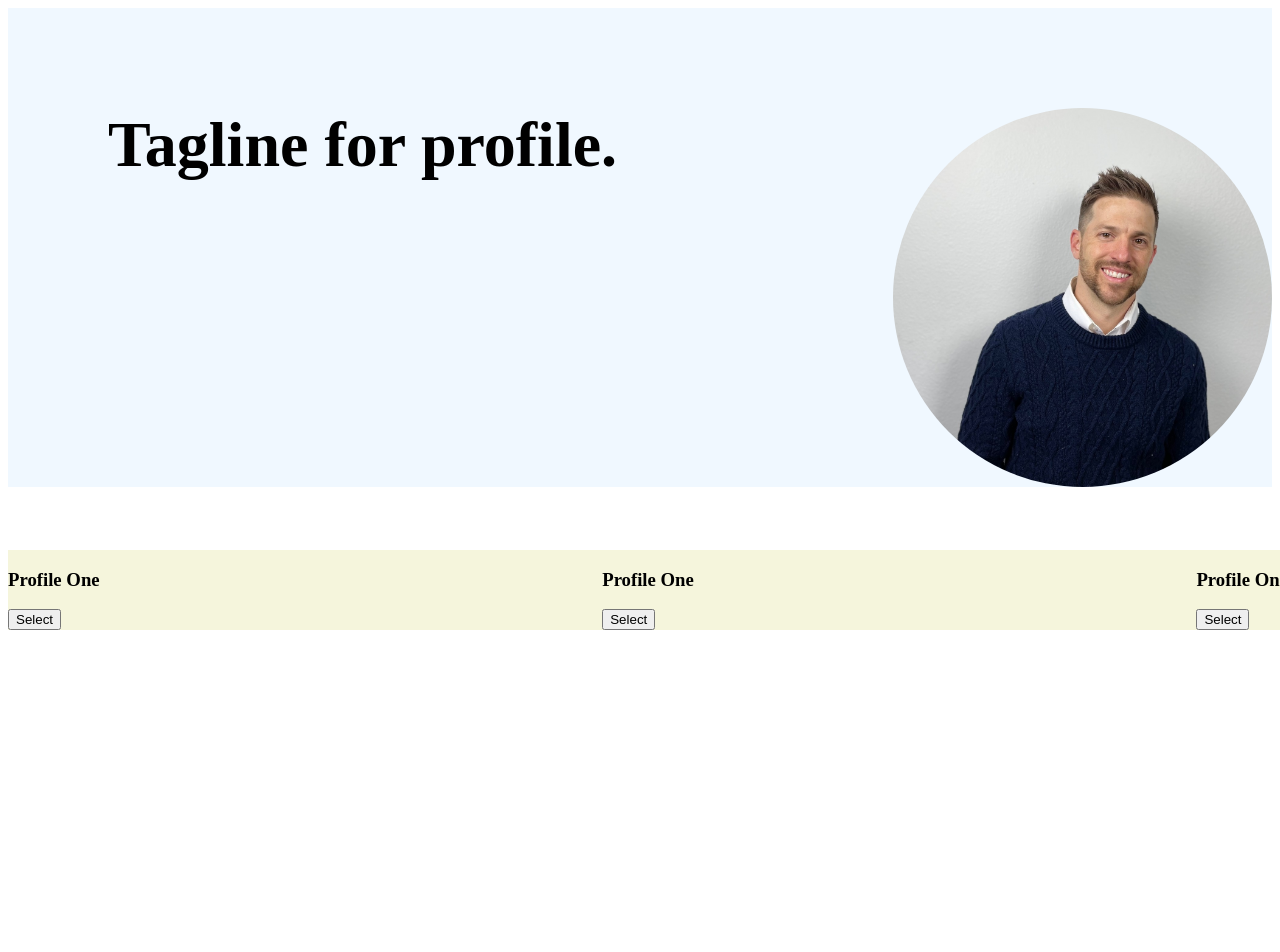
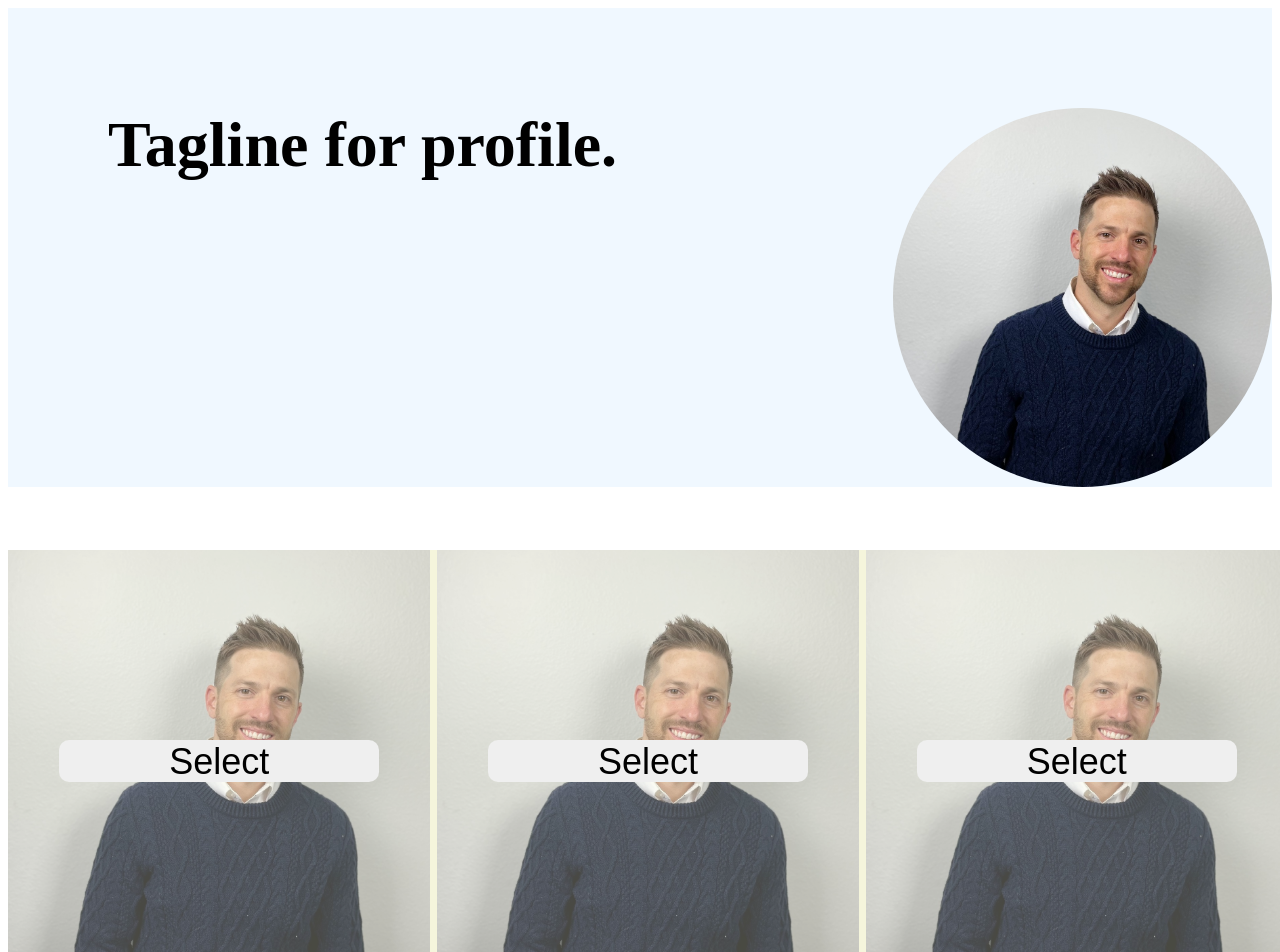
Before and after one commit to noahaklem/noahaklem.com, a React (Create React App) app in the folder react_frontend/: page / in a window 1280 px wide. Shown: the top 952 px of the page. Before the commit the page ends 800 px from the top, so only its background shows below. Built offline with nearby package versions, Linux system fonts and the light colour scheme.

Commit message:
profile card styling with button location

```diff
--- a/react_frontend/src/components/ProfileCard/ProfileCard.css
+++ b/react_frontend/src/components/ProfileCard/ProfileCard.css
@@ -0,0 +1,20 @@
+.profile-card {
+    width: 33%;
+    display: flex;
+    justify-content: center;
+    align-items: center;
+}
+
+.profile-card > img {
+    opacity: 0.7;
+    width: 100%;
+}
+
+.profile-card > button {
+    position: absolute;
+    width: 25%;
+    height: 10%;
+    border-radius: 10px;
+    border: none;
+    font-size: 36px;
+}
--- a/react_frontend/src/components/ProfileCard/ProfileCard.jsx
+++ b/react_frontend/src/components/ProfileCard/ProfileCard.jsx
@@ -1,10 +1,11 @@
 import React from 'react'
+import "./ProfileCard.css"
+import profilePicture from "../../assets/profilePicture.jpg"
 
 const ProfileCard = () => {
   return (
-    <div>
-        <h3>Profile One</h3>
-        <img />
+    <div className='profile-card'>
+        <img src= { profilePicture }/>
         <button>Select</button>
     </div>
   )
```
